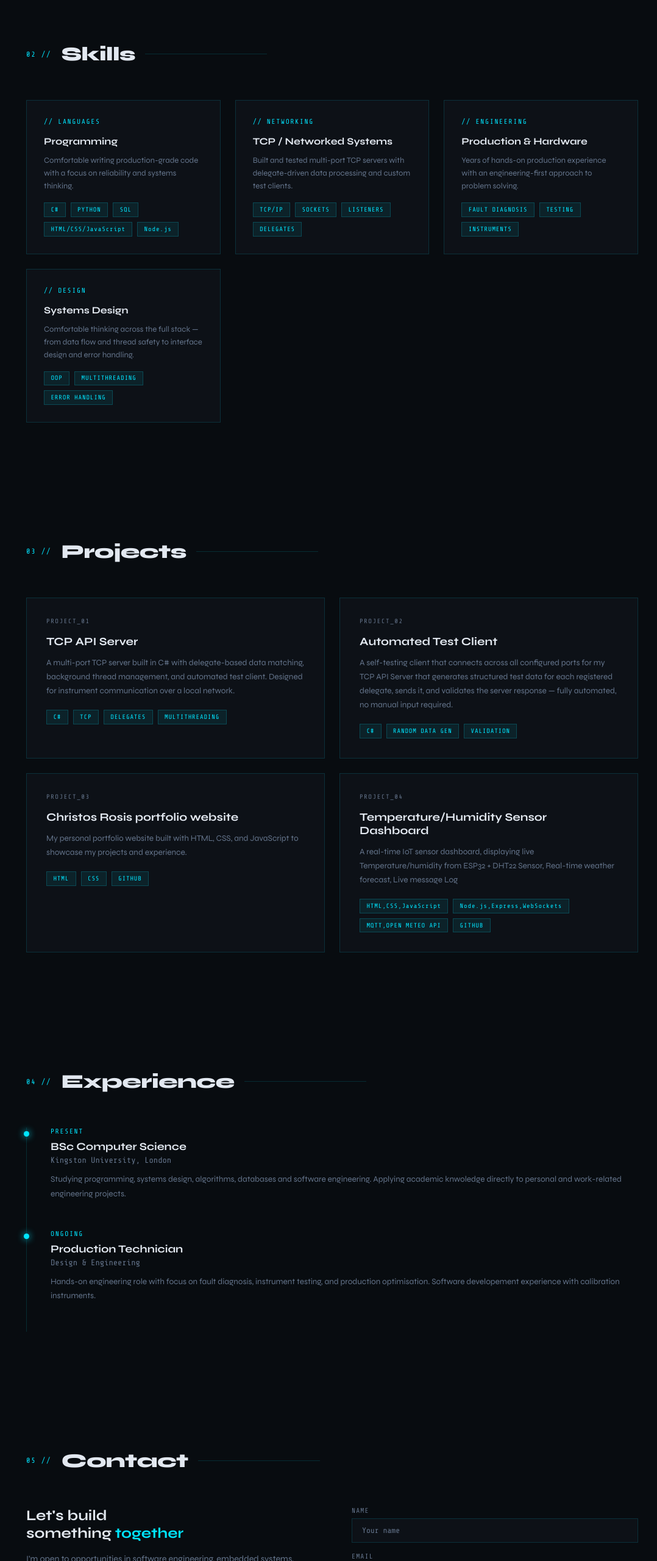
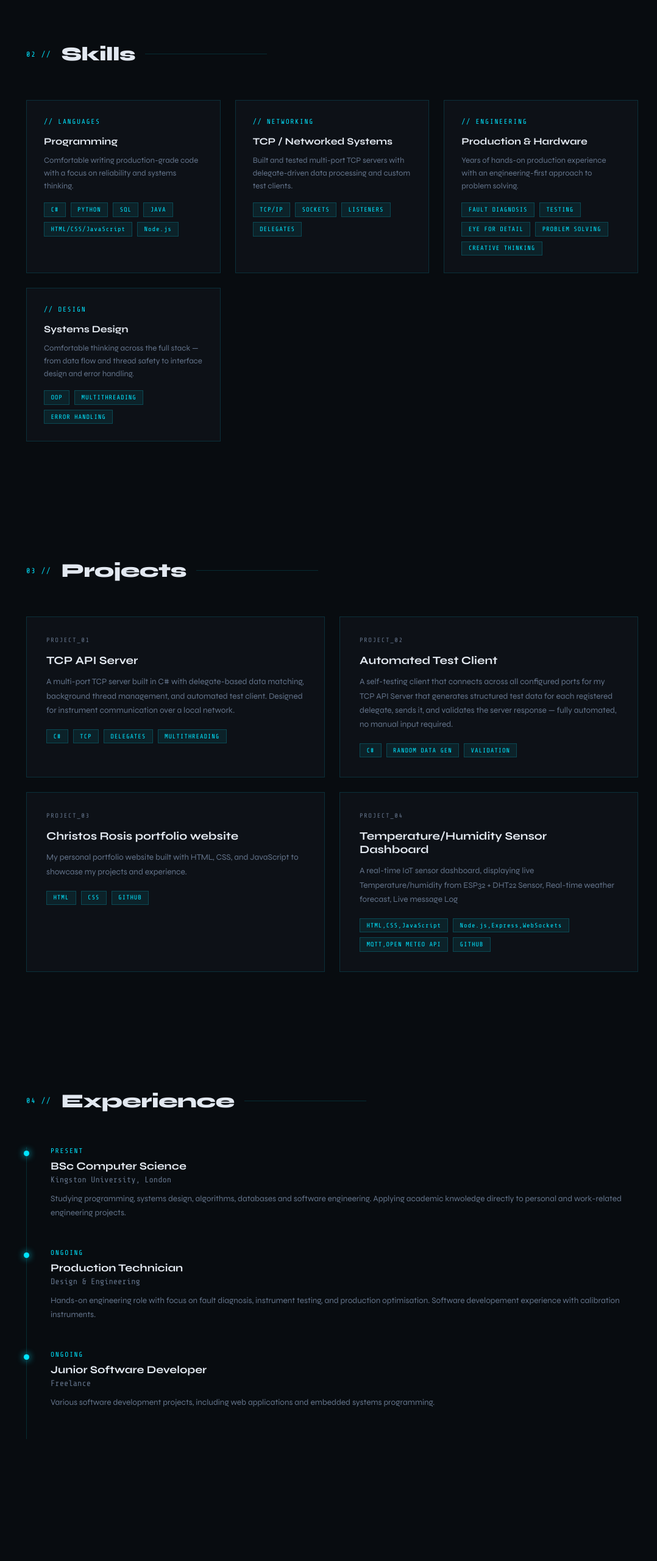
Before and after one commit to ChrisR34/Christos-Rosis-portfolio.exe, a plain HTML site: page index.html in a window 1280 px wide. Shown: the part 1686-4246 px from the top of the page at 61% size, without its empty margins (95-1173 px from the left). Drawn offline with nearby package versions, Linux system fonts and the light colour scheme.

Commit message:
Updated experience section.

```diff
--- a/index.html
+++ b/index.html
@@ -99,6 +99,7 @@
           <span class="tag">C#</span>
           <span class="tag">PYTHON</span>
           <span class="tag">SQL</span>
+          <span class="tag">JAVA</span>
           <span class="tag">HTML/CSS/JavaScript</span>
           <span class="tag">Node.js</span>
         </div>
@@ -121,7 +122,9 @@
         <div class="skill-tags">
           <span class="tag">FAULT DIAGNOSIS</span>
           <span class="tag">TESTING</span>
-          <span class="tag">INSTRUMENTS</span>
+          <span class="tag">EYE FOR DETAIL</span>
+          <span class="tag">PROBLEM SOLVING</span>
+          <span class="tag">CREATIVE THINKING</span>
         </div>
       </div>
       <div class="skill-card">
@@ -132,6 +135,7 @@
           <span class="tag">OOP</span>
           <span class="tag">MULTITHREADING</span>
           <span class="tag">ERROR HANDLING</span>
+
         </div>
       </div>
     </div>
@@ -214,6 +218,12 @@
         <div class="timeline-org">Design & Engineering</div>
         <p class="timeline-desc">Hands-on engineering role with focus on fault diagnosis, instrument testing, and production optimisation. Software developement experience with calibration instruments.</p>
       </div>
+      <div class="timeline-item">
+        <div class="timeline-date">ONGOING</div>
+        <div class="timeline-role">Junior Software Developer</div>
+        <div class="timeline-org">Freelance</div>
+        <p class="timeline-desc">Various software development projects, including web applications and embedded systems programming.</p>
+      </div>
     </div>
   </div>
 </section>
```
